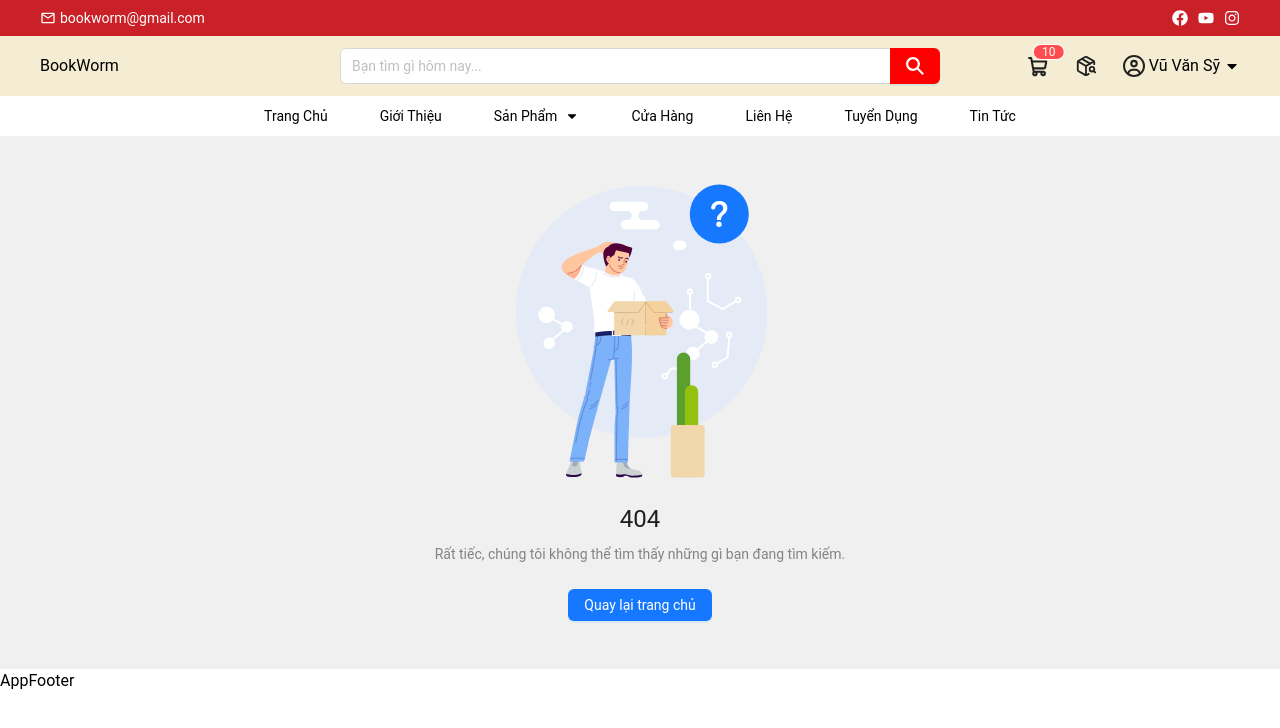
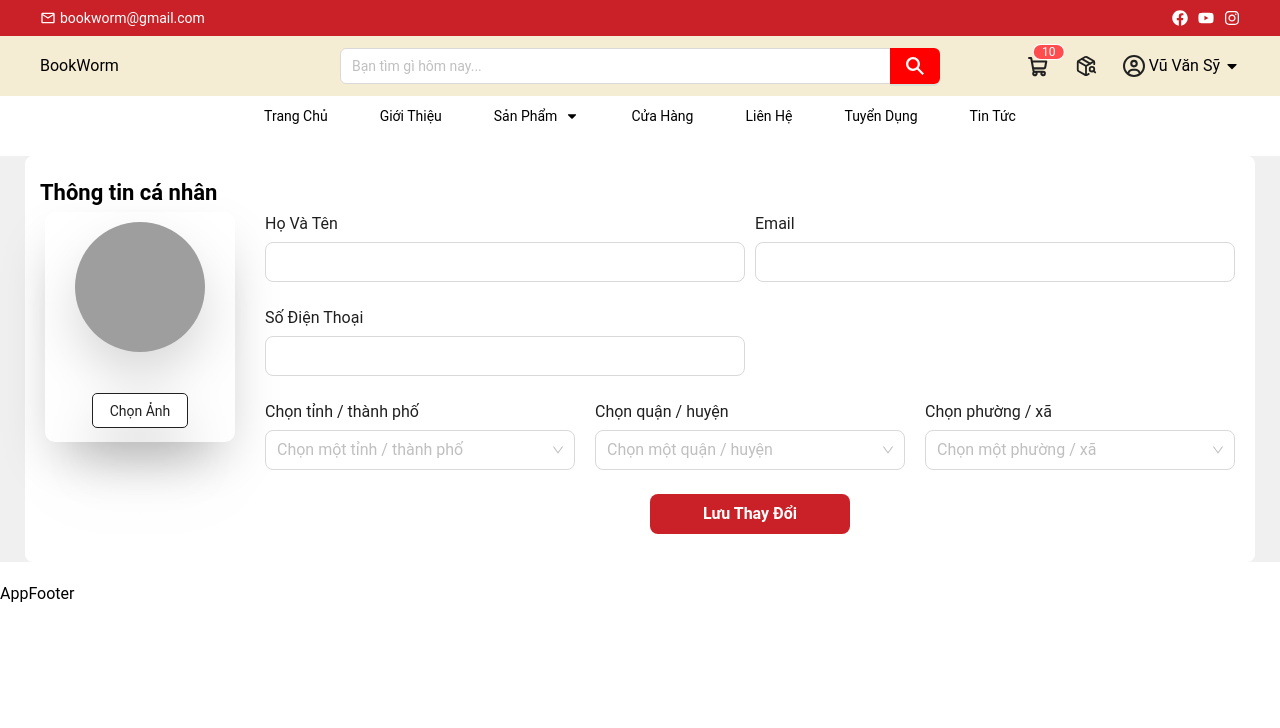
Before and after one commit to vuvansy/app-client-BookWorm, a Next.js app: page /edit-profile in a window 1280 px wide. Before the commit this address had no page. Shown: the top 728 px of the page. Built offline with nearby package versions, Linux system fonts and the light colour scheme; grey boxes are pictures that could not be loaded.

Commit message:
Add Form Profile

```diff
--- /dev/null
+++ b/src/app/(auth)/edit-profile/form-edit-profile.tsx
@@ -0,0 +1,159 @@
+'use client'
+import React, { useState } from 'react';
+import { Button, Checkbox, Form, Input, Image, Select } from 'antd';
+
+// const onFinish = (values: any) => {
+//     console.log('Success:', values);
+//     // console.log('Image:', imageUrl);
+
+// };
+
+// const onFinishFailed = (errorInfo: any) => {
+//     console.log('Failed:', errorInfo);
+// };
+
+
+type FieldType = {
+    fullname?: string;
+    email?: string;
+    phone?: number
+    city?: string;
+    district?: string;
+    ward?: string;
+    imageUrl?: string;
+    remember?: string;
+};
+
+const EditProfileForm = () => {
+    const [imageUrl, setImageUrl] = useState<string | undefined>(undefined);
+    const defaultAvatarUrl = 'https://cellphones.com.vn/sforum/wp-content/uploads/2023/10/avatar-trang-4.jpg'; // URL của ảnh avatar mặc định
+
+    const handleFileChange = (event: React.ChangeEvent<HTMLInputElement>) => {
+        const file = event.target.files?.[0];
+        if (file) {
+            const reader = new FileReader();
+            reader.onloadend = () => {
+                setImageUrl(reader.result as string);
+            };
+            reader.readAsDataURL(file);
+        }
+
+    };
+
+    const onFinish = (values: any) => {
+        values.imageUrl = imageUrl; // Thêm imageUrl vào values
+        console.log('Success:', values);
+    };
+
+    const onFinishFailed = (errorInfo: any) => {
+        console.log('Failed:', errorInfo);
+    };
+
+    return (
+        <Form
+            name="basic"
+            // labelCol={{ span: 8 }}
+            // wrapperCol={{ span: 16 }}
+            // style={{ maxWidth: 600, marginTop: "50px" }}
+            className='max-w-[1190px]'
+            onFinish={onFinish}
+            onFinishFailed={onFinishFailed}
+            autoComplete="off"
+            size='large'
+        >
+
+            <div className='flex justify-between'>
+                <div className='w-[190px] h-[230px] rounded-[10px] shadow-2xl drop-shadow-2xl flex align-center justify-center'>
+                    <Form.Item>
+                        <Image src={imageUrl || defaultAvatarUrl} alt="avatar" width={130} height={130} className='mt-[10px] rounded-full' />
+                        <div className='flex justify-center mt-[45px] '>
+                            <input type="file" onChange={handleFileChange} id="file-upload" accept="image/*"
+                                style={{ display: 'none' }}
+                            />
+                            <label htmlFor="file-upload" className=" w-[96px] h-[35px] cursor-pointer bg-white text-black border border-black/100  rounded-[5px] flex items-center justify-center">
+                                Chọn Ảnh
+                            </label>
+                        </div>
+                    </Form.Item>
+                </div>
+
+                <div className='w-[970px] flex flex-wrap justify-between'>
+                    <div className='mb-[10px]'>
+                        <div className='h-[30px] text-body1'>Họ Và Tên</div>
+                        <Form.Item<FieldType>
+                            name="fullname"
+                            rules={[{ required: true, message: 'Please input your fullname!' }]}
+                            className='w-[480px] h-[30px]'
+                        >
+                            <Input />
+                        </Form.Item>
+                    </div>
+
+                    <div className='mb-[10px]'>
+                        <div className='h-[30px] text-body1'>Email</div>
+                        <Form.Item<FieldType>
+                            name="email"
+                            rules={[{ required: true, message: 'Please input your email!' }]}
+                            className='w-[480px] h-[30px]'
+                        >
+                            <Input />
+                        </Form.Item>
+                    </div>
+
+                    <div className='mb-[10px]'>
+                        <div className='h-[30px] text-body1'>Số Điện Thoại</div>
+                        <Form.Item<FieldType>
+                            name="phone"
+                            rules={[{ required: true, message: 'Please input your phone number!' }]}
+                            className='w-[480px] h-[30px]'
+                        >
+                            <Input />
+                        </Form.Item>
+                    </div>
+
+                    <div className=' w-[970px] flex  justify-between'>
+                        <div className='w-[310px]'>
+                            <div className='h-[30px] text-body1'>Chọn tỉnh / thành phố</div>
+                            <Form.Item<FieldType>
+                                name="city"
+                                rules={[{ required: true, message: 'Please choose your city!' }]}
+                            >
+                                <Select placeholder="Chọn một tỉnh / thành phố" allowClear >
+                                    <Select.Option value="demo">Demo</Select.Option>
+                                </Select>
+                            </Form.Item>
+                        </div>
+                        <div className='w-[310px]'>
+                            <div className='h-[30px] text-body1'>Chọn quận / huyện</div>
+                            <Form.Item<FieldType>
+                                name="district"
+                                rules={[{ required: true, message: 'Please choose your district!' }]}
+                            >
+                                <Select placeholder="Chọn một quận / huyện" allowClear>
+                                    <Select.Option value="demo">Demo</Select.Option>
+                                </Select>
+                            </Form.Item>
+                        </div>
+                        <div className='w-[310px]'>
+                            <div className='h-[30px] text-body1'>Chọn phường / xã</div>
+                            <Form.Item<FieldType>
+                                name="ward"
+                                rules={[{ required: true, message: 'Please choose your ward!' }]}
+                            >
+                                <Select placeholder="Chọn một phường / xã" allowClear>
+                                    <Select.Option value="demo">Demo</Select.Option>
+                                </Select>
+                            </Form.Item>
+                        </div>
+                    </div>
+
+                    <button type='submit' className='w-[200px] h-10 rounded-lg bg-red1 text-white text-body-bold mx-auto'>Lưu Thay Đổi</button>
+                </div>
+            </div>
+
+
+        </Form>
+    );
+};
+
+export default EditProfileForm;
--- /dev/null
+++ b/src/app/(auth)/edit-profile/page.tsx
@@ -0,0 +1,20 @@
+import EditProfileForm from './form-edit-profile';
+
+
+
+const EditProfilePage = () => {
+    return (
+        <div className="bg-bg-main">
+            <div className="container bg-white rounded-lg my-5">
+                <div className=" mx-auto py-7">
+                    <div className="text-heading4-bold mb-[10px] flex items-center ">Thông tin cá nhân</div>
+                    <div className=' mx-[5px]'>
+                        <EditProfileForm />
+                    </div>
+                </div>
+            </div>
+        </div>
+    )
+}
+
+export default EditProfilePage;
```
